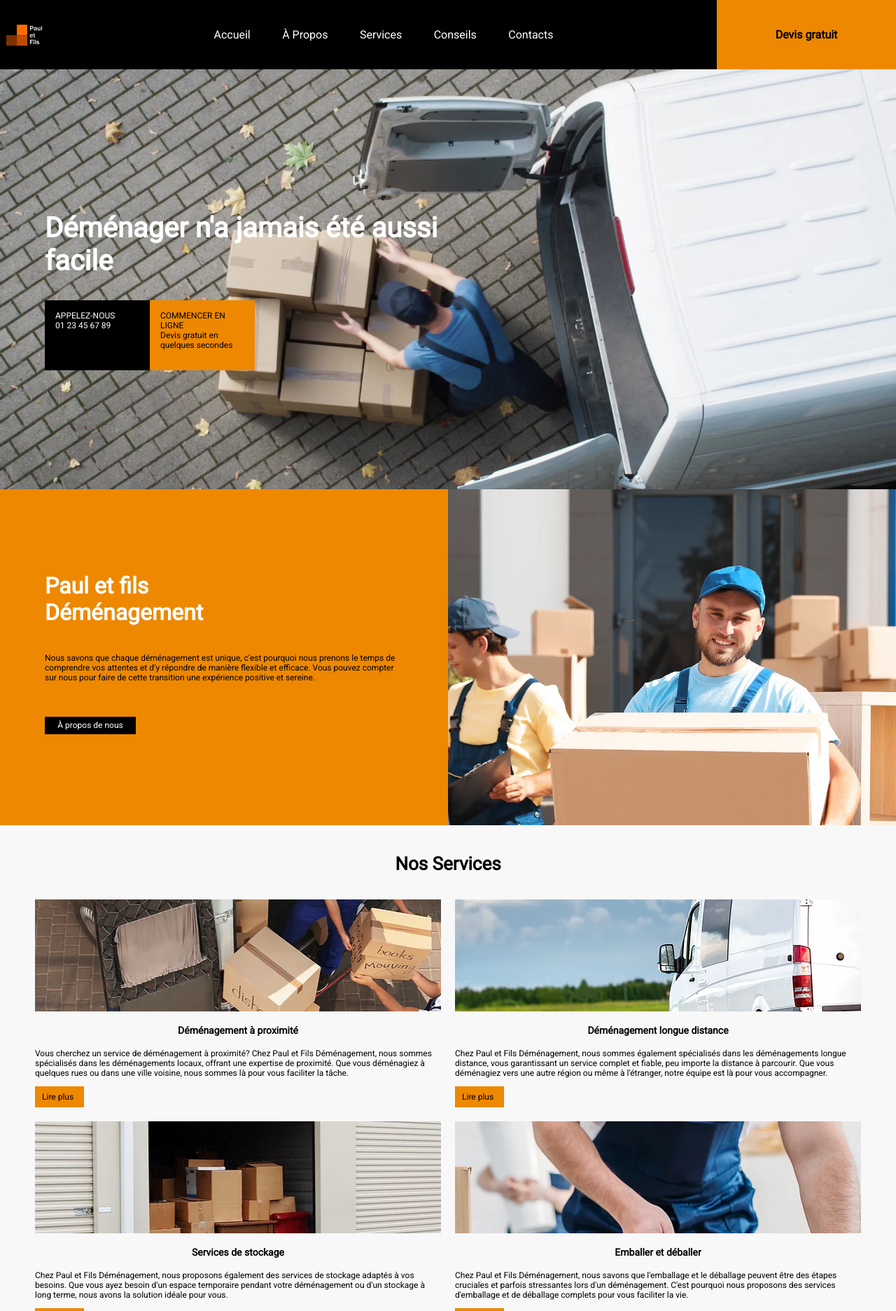
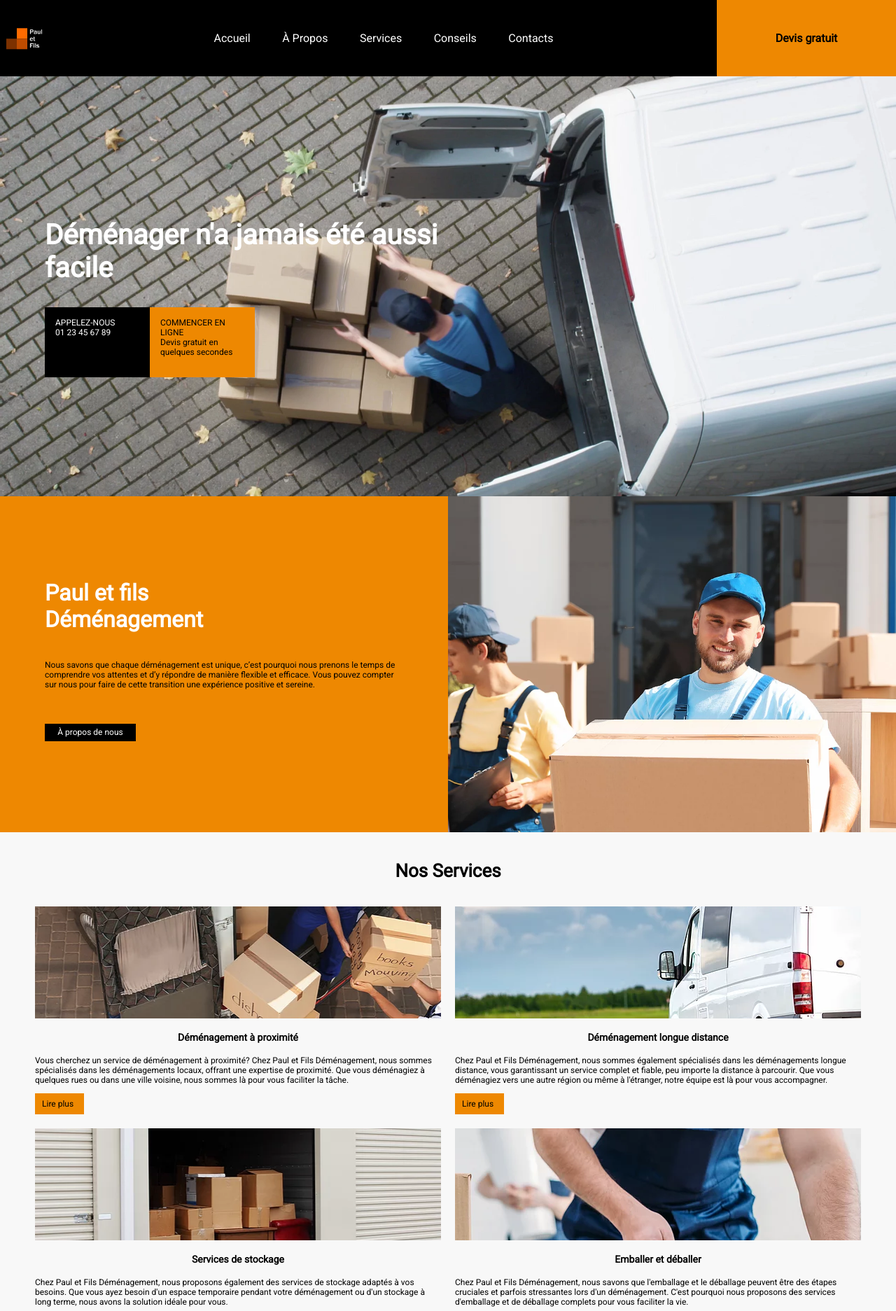
Before and after one commit to CHENIER-Gabriel/ARINFO_DWWM_TP_CHENIER, a PHP site: page / in a window 1280 px wide. Shown: the top 1873 px of the page at 70% size. Run offline with PHP 8.4, Linux system fonts and the light colour scheme.

Commit message:
clean tp
update

```diff
--- a/Paul&Fils/css/services.css
+++ b/Paul&Fils/css/services.css
@@ -45,8 +45,8 @@ nav.menu {
 
 @media (min-width: 1080px) {
     .contactlink {
-        padding-top: 34px;
-        padding-bottom: 34px;
+        padding-top: 45px;
+        padding-bottom: 45px;
     }
 }
 
--- a/Paul&Fils/css/styles.css
+++ b/Paul&Fils/css/styles.css
@@ -44,8 +44,8 @@ nav.menu {
 
 @media (min-width: 1080px) {
     .contactlink {
-        padding-top: 40px;
-        padding-bottom: 40px;
+        padding-top: 45px;
+        padding-bottom: 45px;
     }
 }
 
--- a/Paul&Fils/index.html
+++ b/Paul&Fils/index.html
@@ -106,8 +106,6 @@
                 </div>
             </div>
         </div>
-    </section>
-    <section>
         <div class="container3">
             <div class="container3img">
                 <h2>Un service de confiance</h2>
```
